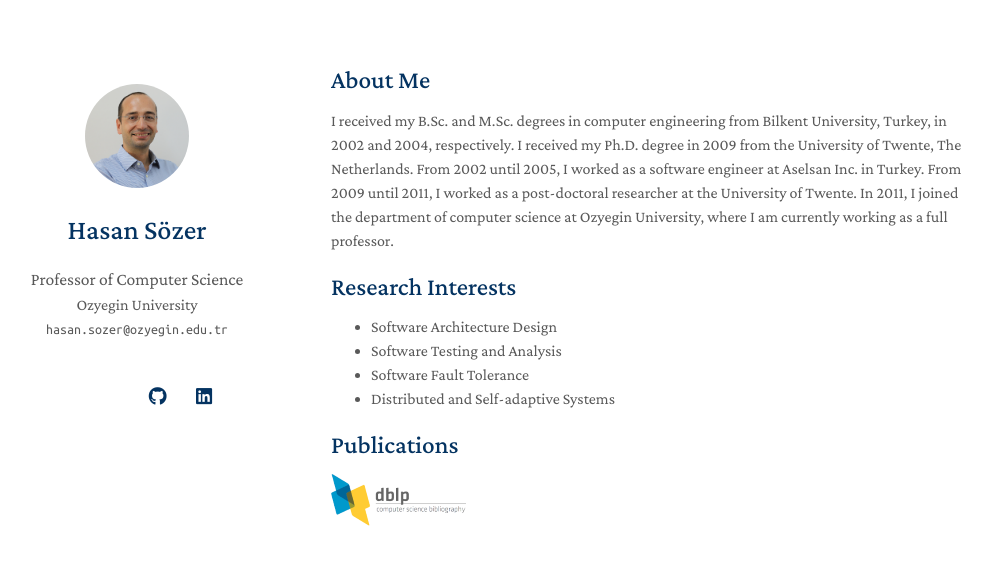
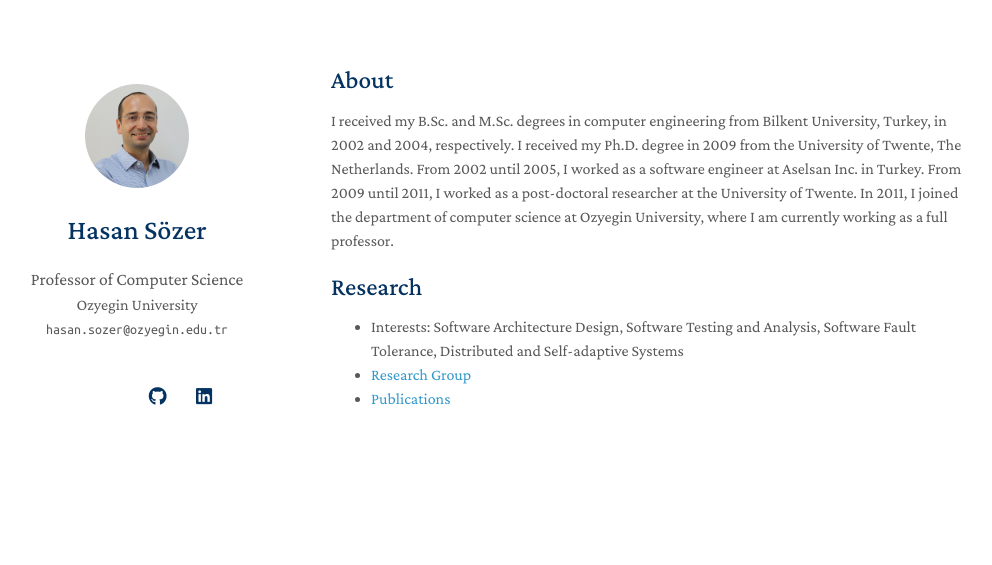
Before and after one commit to hasansozer/hasansozer.github.io, a Jekyll site: the page built from index.md, in a window 1280 px wide. Shown: the top 565 px of the page, without its empty margins (139-1131 px from the left). Built offline with Jekyll 4.4.1, drawn with Linux system fonts in a browser that asks for light colours; nearby versions of some CDN libraries; a style sheet for code colours, icons or effects is not loaded; our own code applies the rules of GitHub Pages for plain Markdown files.

Commit message:
Update index.md

```diff
--- a/index.md
+++ b/index.md
@@ -2,17 +2,12 @@
 layout: homepage
 ---
 
-## About Me
+## About
 
 I received my B.Sc. and M.Sc. degrees in computer engineering from Bilkent University, Turkey, in 2002 and 2004, respectively. I received my Ph.D. degree in 2009 from the University of Twente, The Netherlands. From 2002 until 2005, I worked as a software engineer at Aselsan Inc. in Turkey. From 2009 until 2011, I worked as a post-doctoral researcher at the University of Twente. In 2011, I joined the department of computer science at Ozyegin University, where I am currently working as a full professor.
 
-## Research Interests
+## Research
 
-- Software Architecture Design
-- Software Testing and Analysis
-- Software Fault Tolerance
-- Distributed and Self-adaptive Systems
-
-## Publications
-
-[![DBLP]({{ site.baseurl }}/assets/img/dblp.png)](https://dblp.uni-trier.de/pid/98/2704.html?view=by-year)
+- Interests: Software Architecture Design, Software Testing and Analysis, Software Fault Tolerance, Distributed and Self-adaptive Systems
+- [Research Group](https://srl.ozyegin.edu.tr/)
+- [Publications](https://dblp.uni-trier.de/pid/98/2704.html?view=by-year)
```
